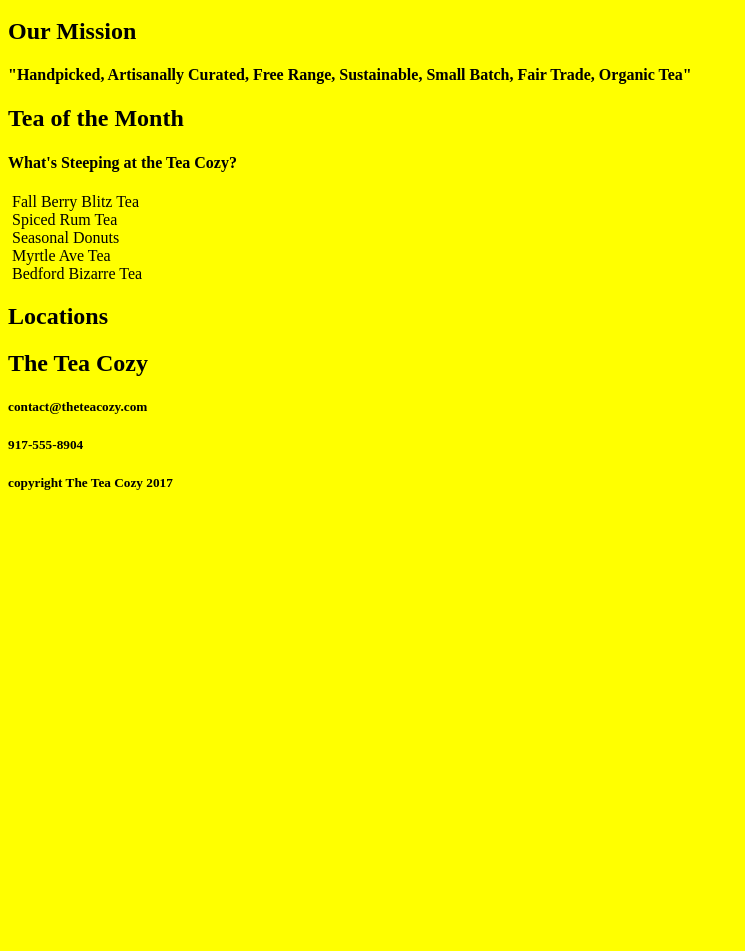
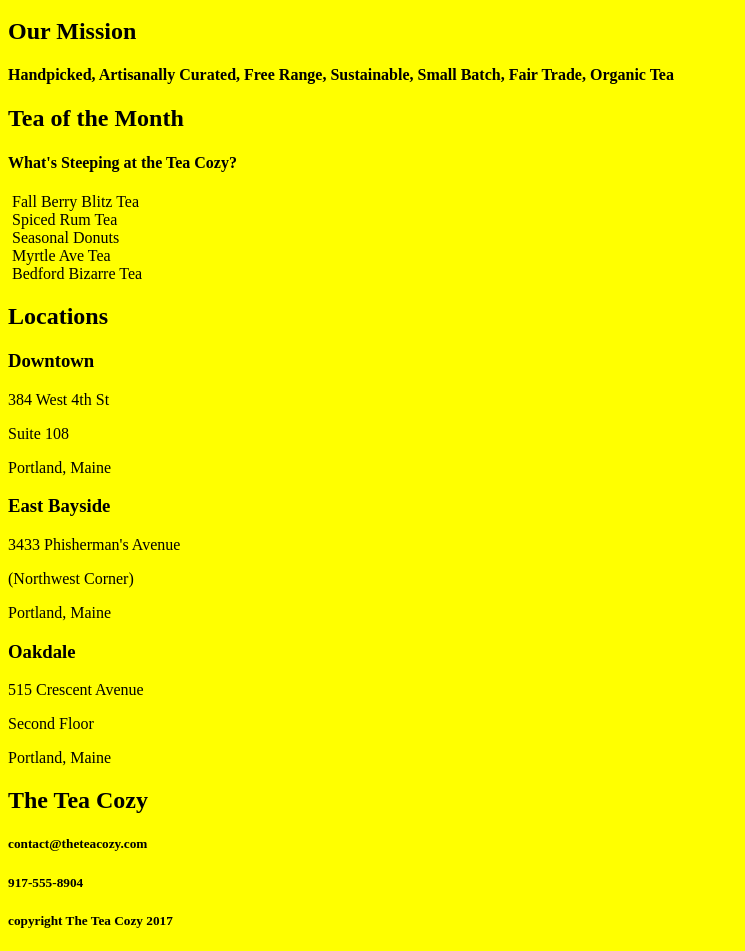
Before and after one commit to shelnutdan/Tea-Cozy, a plain HTML site: page index.html in a window 1280 px wide. Shown: the part 116-1067 px from the top of the page, without its empty margins (0-745 px from the left). Before the commit the page ends 800 px from the top, so only its background shows below. Drawn offline with Linux system fonts and the light colour scheme.

Commit message:
Add  location details

```diff
--- a/index.html
+++ b/index.html
@@ -23,8 +23,8 @@
         <div id="mission" class="flex-container">
           <div class="content">
             <h2> Our Mission</h2>
-            <h4>"Handpicked, Artisanally Curated, Free Range,
-              Sustainable, Small Batch, Fair Trade, Organic Tea"</h4>
+            <h4>Handpicked, Artisanally Curated, Free Range,
+              Sustainable, Small Batch, Fair Trade, Organic Tea</h4>
           </div>
         </div>
         <div id="store">
@@ -58,22 +58,22 @@
           <h2> Locations</h2>
           <div class="flex-container locations">
             <div class ="locations">
-              <h3></h3>
-              <p></p>
-              <p></p>
-              <p></p>
+              <h3>Downtown</h3>
+              <p>384 West 4th St</p>
+              <p>Suite 108</p>
+              <p>Portland, Maine</p>
             </div>
             <div class ="locations">
-              <h3></h3>
-              <p></p>
-              <p></p>
-              <p></p>
+              <h3>East Bayside</h3>
+              <p>3433 Phisherman's Avenue</p>
+              <p>(Northwest Corner)</p>
+              <p>Portland, Maine</p>
             </div>
             <div class ="locations">
-              <h3></h3>
-              <p></p>
-              <p></p>
-              <p></p>
+              <h3>Oakdale</h3>
+              <p>515 Crescent Avenue</p>
+              <p>Second Floor</p>
+              <p>Portland, Maine</p>
             </div>
           </div>
         </div>
```
